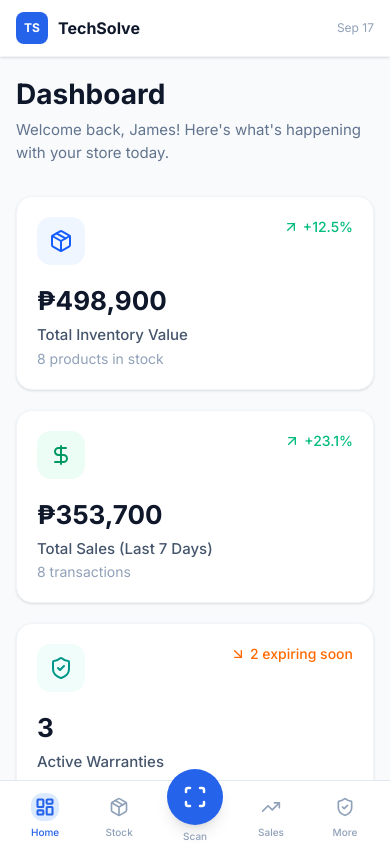
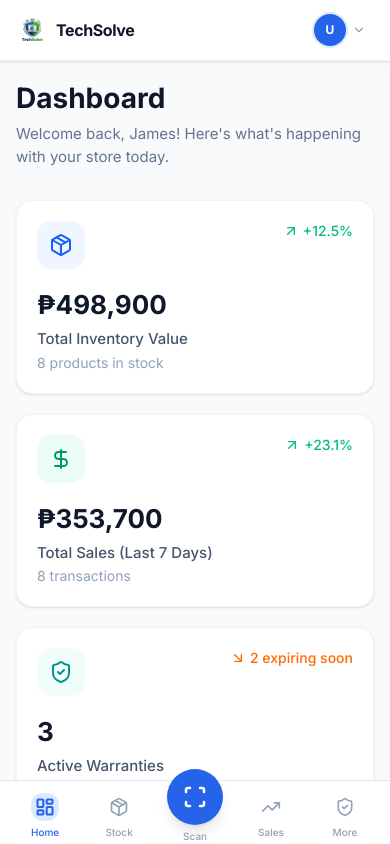
Before and after one commit to Kurljan/TechJabs, a Next.js app: page /dashboard in a window 390 px wide. Built offline with nearby package versions, Linux system fonts and the light colour scheme; no server answers.

Commit message:
added a profile and the logo

```diff
--- a/src/app/(dashboard)/layout.tsx
+++ b/src/app/(dashboard)/layout.tsx
@@ -1,5 +1,6 @@
 import { Sidebar } from "@/components/layout/Sidebar";
 import { BottomNav } from "@/components/layout/BottomNav";
+import { MobileHeader } from "@/components/layout/MobileHeader";
 
 export default function DashboardLayout({
   children,
@@ -16,17 +17,7 @@ export default function DashboardLayout({
       {/* Main content scrollable area */}
       <div className="flex-1 overflow-y-auto overscroll-contain">
         {/* Mobile top header */}
-        <header className="md:hidden sticky top-0 z-30 bg-white border-b border-slate-100 px-4 py-3 flex items-center justify-between shadow-sm">
-          <div className="flex items-center gap-2.5">
-            <div className="w-8 h-8 bg-primary-600 rounded-lg flex items-center justify-center">
-              <span className="text-white text-xs font-bold">TS</span>
-            </div>
-            <span className="text-base font-bold text-slate-900">TechSolve</span>
-          </div>
-          <span className="text-xs text-slate-400">
-            {new Date().toLocaleDateString("en-US", { month: "short", day: "numeric" })}
-          </span>
-        </header>
+        <MobileHeader />
 
         {/* Page content with bottom padding for BottomNav */}
         <main className="p-4 pb-24 md:p-8 md:pb-8">
--- a/src/app/layout.tsx
+++ b/src/app/layout.tsx
@@ -1,5 +1,6 @@
 import type { Metadata, Viewport } from "next";
 import { Inter } from "next/font/google";
+import { Providers } from "@/components/Providers";
 import "./globals.css";
 
 const inter = Inter({ subsets: ["latin"], variable: "--font-inter" });
@@ -27,7 +28,9 @@ export const viewport: Viewport = {
 export default function RootLayout({ children }: { children: React.ReactNode }) {
   return (
     <html lang="en" className={`${inter.variable} h-full antialiased`}>
-      <body className="min-h-full bg-slate-50 overscroll-none">{children}</body>
+      <body className="min-h-full bg-slate-50 overscroll-none">
+        <Providers>{children}</Providers>
+      </body>
     </html>
   );
 }
--- /dev/null
+++ b/src/components/Providers.tsx
@@ -0,0 +1,7 @@
+"use client";
+
+import { SessionProvider } from "next-auth/react";
+
+export function Providers({ children }: { children: React.ReactNode }) {
+  return <SessionProvider>{children}</SessionProvider>;
+}
--- /dev/null
+++ b/src/components/layout/MobileHeader.tsx
@@ -0,0 +1,122 @@
+"use client";
+
+import { useState, useRef, useEffect } from "react";
+import Image from "next/image";
+import { signOut, useSession } from "next-auth/react";
+import { User, LogOut, ChevronDown, Settings } from "lucide-react";
+
+export function MobileHeader() {
+  const { data: session } = useSession();
+  const [open, setOpen] = useState(false);
+  const dropdownRef = useRef<HTMLDivElement>(null);
+
+  // Close dropdown when clicking outside
+  useEffect(() => {
+    function handleClickOutside(e: MouseEvent) {
+      if (dropdownRef.current && !dropdownRef.current.contains(e.target as Node)) {
+        setOpen(false);
+      }
+    }
+    document.addEventListener("mousedown", handleClickOutside);
+    return () => document.removeEventListener("mousedown", handleClickOutside);
+  }, []);
+
+  const name = session?.user?.name ?? "User";
+  const email = session?.user?.email ?? "";
+  const initials = name
+    .split(" ")
+    .map((n) => n[0])
+    .join("")
+    .toUpperCase()
+    .slice(0, 2);
+
+  return (
+    <header className="md:hidden sticky top-0 z-30 bg-white border-b border-slate-100 px-4 py-2.5 flex items-center justify-between shadow-sm">
+      {/* Logo */}
+      <div className="flex items-center gap-2">
+        <div className="relative w-8 h-8">
+          <Image
+            src="/techSolveLogo.svg"
+            alt="TechSolve Logo"
+            fill
+            className="object-contain"
+            priority
+          />
+        </div>
+        <span className="text-base font-bold text-slate-900 tracking-tight">TechSolve</span>
+      </div>
+
+      {/* Profile Button */}
+      <div className="relative" ref={dropdownRef}>
+        <button
+          onClick={() => setOpen((prev) => !prev)}
+          className="flex items-center gap-1.5 py-1 px-2 rounded-xl hover:bg-slate-100 transition-colors focus:outline-none"
+          aria-label="User menu"
+        >
+          {/* Avatar circle */}
+          <div className="w-8 h-8 rounded-full bg-primary-600 flex items-center justify-center text-white text-xs font-bold ring-2 ring-primary-100">
+            {initials}
+          </div>
+          <ChevronDown
+            className={`w-3.5 h-3.5 text-slate-400 transition-transform duration-200 ${open ? "rotate-180" : ""}`}
+          />
+        </button>
+
+        {/* Dropdown Menu */}
+        {open && (
+          <div className="absolute right-0 mt-2 w-56 bg-white rounded-2xl shadow-xl border border-slate-100 overflow-hidden z-50">
+            {/* User info */}
+            <div className="px-4 py-3 border-b border-slate-100 bg-slate-50">
+              <p className="text-sm font-semibold text-slate-800 truncate">{name}</p>
+              {email && (
+                <p className="text-xs text-slate-500 truncate mt-0.5">{email}</p>
+              )}
+            </div>
+
+            {/* Profile option */}
+            <button
+              onClick={() => {
+                setOpen(false);
+                window.location.href = "/profile";
+              }}
+              className="w-full flex items-center gap-3 px-4 py-3 text-sm text-slate-700 hover:bg-slate-50 transition-colors"
+            >
+              <div className="w-7 h-7 rounded-lg bg-primary-50 flex items-center justify-center">
+                <User className="w-4 h-4 text-primary-600" />
+              </div>
+              <span>My Profile</span>
+            </button>
+
+            {/* Settings option */}
+            <button
+              onClick={() => {
+                setOpen(false);
+                window.location.href = "/settings";
+              }}
+              className="w-full flex items-center gap-3 px-4 py-3 text-sm text-slate-700 hover:bg-slate-50 transition-colors"
+            >
+              <div className="w-7 h-7 rounded-lg bg-slate-100 flex items-center justify-center">
+                <Settings className="w-4 h-4 text-slate-500" />
+              </div>
+              <span>Settings</span>
+            </button>
+
+            {/* Divider */}
+            <div className="h-px bg-slate-100 mx-4" />
+
+            {/* Logout */}
+            <button
+              onClick={() => signOut({ callbackUrl: "/login" })}
+              className="w-full flex items-center gap-3 px-4 py-3 text-sm text-red-600 hover:bg-red-50 transition-colors"
+            >
+              <div className="w-7 h-7 rounded-lg bg-red-50 flex items-center justify-center">
+                <LogOut className="w-4 h-4 text-red-500" />
+              </div>
+              <span className="font-medium">Log Out</span>
+            </button>
+          </div>
+        )}
+      </div>
+    </header>
+  );
+}
```
